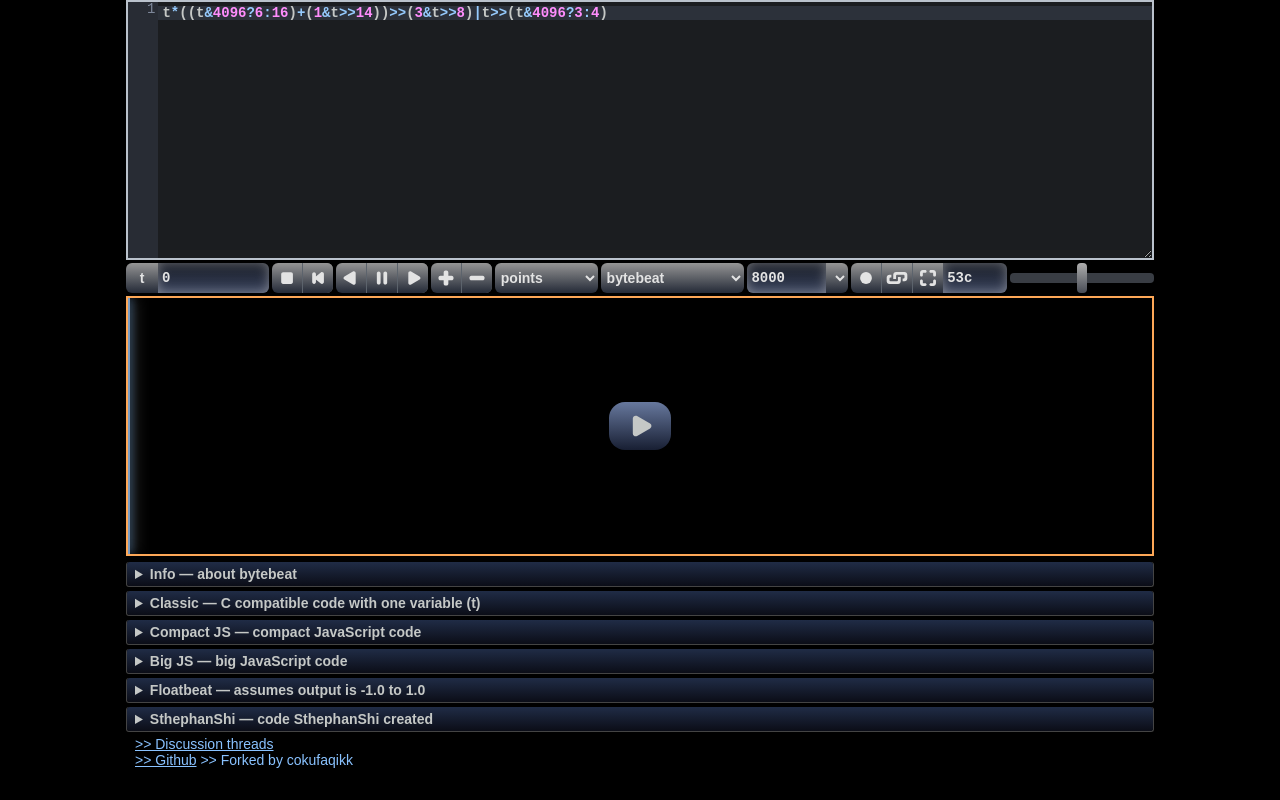
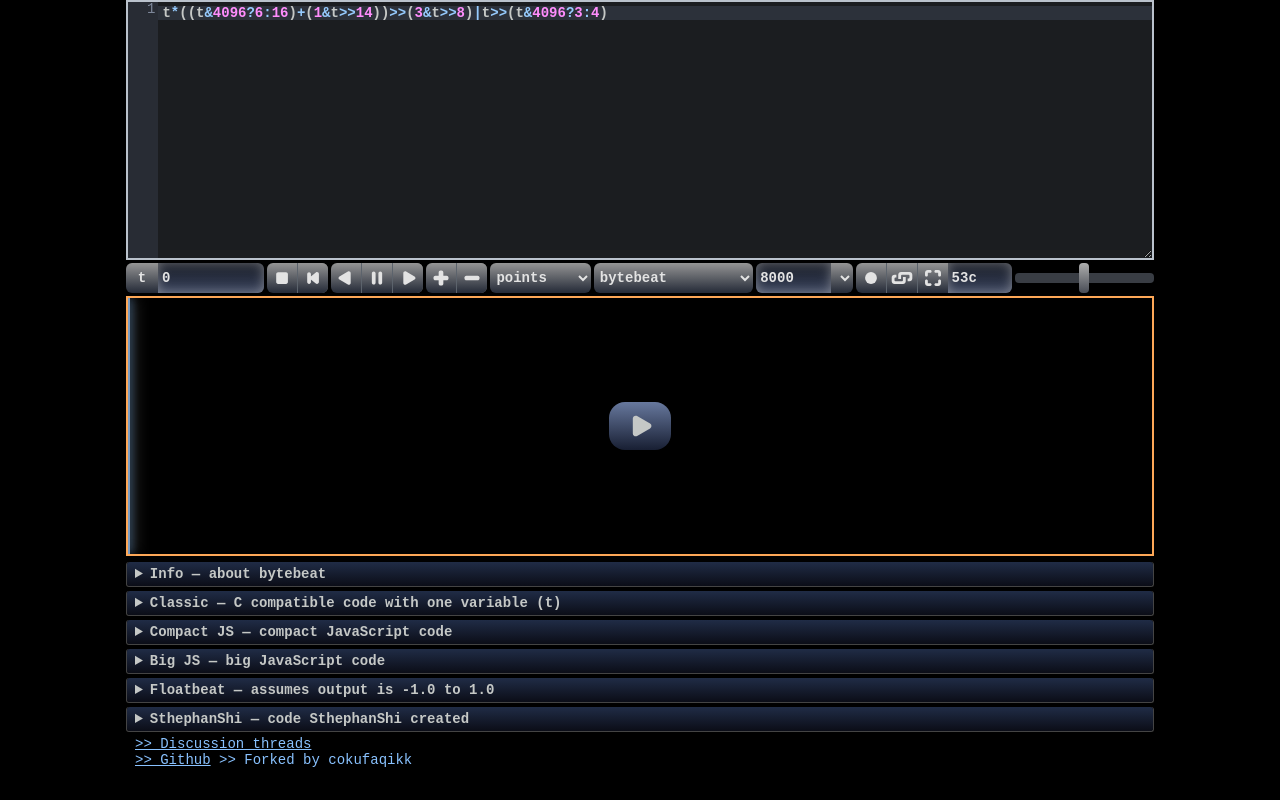
Before and after one commit to emelchenkoe/emelbeat, a website: page index.html in a window 1280 px wide. Drawn offline with Linux system fonts and the light colour scheme.

Commit message:
Update bytebeat.css

```diff
--- a/bytebeat.css
+++ b/bytebeat.css
@@ -10,7 +10,7 @@ html {
 	color-scheme: dark;
 	background-color: #000;
 	color: #c5c8c6;
-	font: var(--font-size) sans-serif;
+	font: var(--font-size) monospace;
 }
 
 body {
@@ -368,7 +368,7 @@ button[name="close"] {
 	border-radius: var(--control-corners);
 	background-image: linear-gradient(to bottom, #959595, #242a37);
 	color: #e3e3e3;
-	font: bold var(--font-size)/var(--control-size) sans-serif;
+	font: bold var(--font-size)/var(--control-size) monospace;
 	cursor: pointer;
 }
 
```
